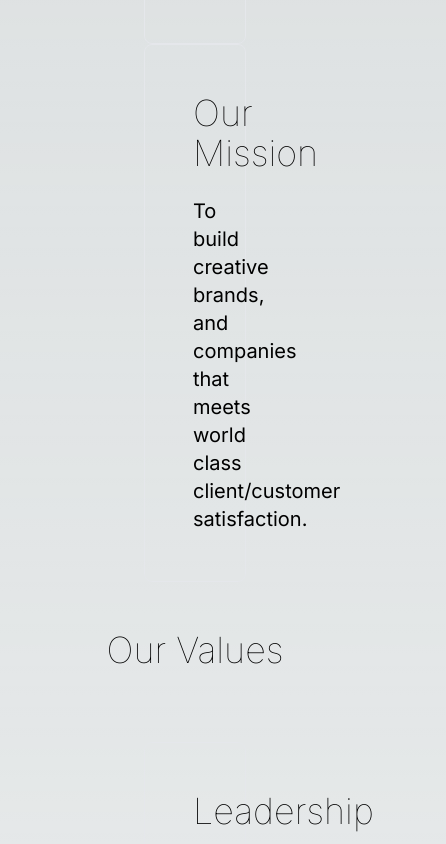
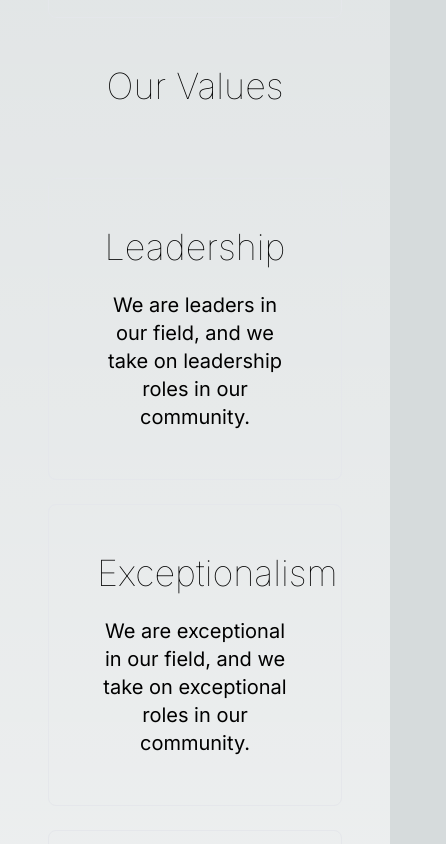
Before and after one commit to christiaan-fourie/champs.firm, a Next.js app: page /about in a window 390 px wide. Shown: the part 1100-1944 px from the top of the page, 446 px wide, since content can reach past the window. Built offline with nearby package versions, Linux system fonts and the light colour scheme.

Commit message:
Update page.tsx

```diff
--- a/app/about/page.tsx
+++ b/app/about/page.tsx
@@ -1,7 +1,7 @@
 export default function About() {
   return (
     <div className='w-full min-h-[60vh] '>
-        <main className='text-xl text-center mx-24'>
+        <main className='text-xl text-center md:mx-24'>
           <h1 className='text-6xl font-extrabold pt-32 text-center bg-clip-text text-transparent bg-gradient-to-l from-[#84be1f] to-[#1b6ec5] from-30% to-70%'>
             Who we are.
           </h1>
@@ -25,7 +25,7 @@ export default function About() {
           </div>
           <div>
             <h2 className="text-4xl font-thin pb-6">Our Values</h2>
-            <div className="flex flex-col lg:flex-row gap-6 justify-around p-12">
+            <div className="flex flex-col w-full xl:flex-row gap-6 items-center justify-around p-12">
             {/* Our Values, Leadership, Exceptionalism, Accountability and Professionalism */}
               <div className="hover:text-[#84be1f] border hover:border-[#84bd1f] rounded-lg p-12 w-full lg:w-1/3 lg:hover:w-1/2 transition-all duration-700">
                 <h2 className="text-4xl font-thin pb-6">Leadership</h2>
```
